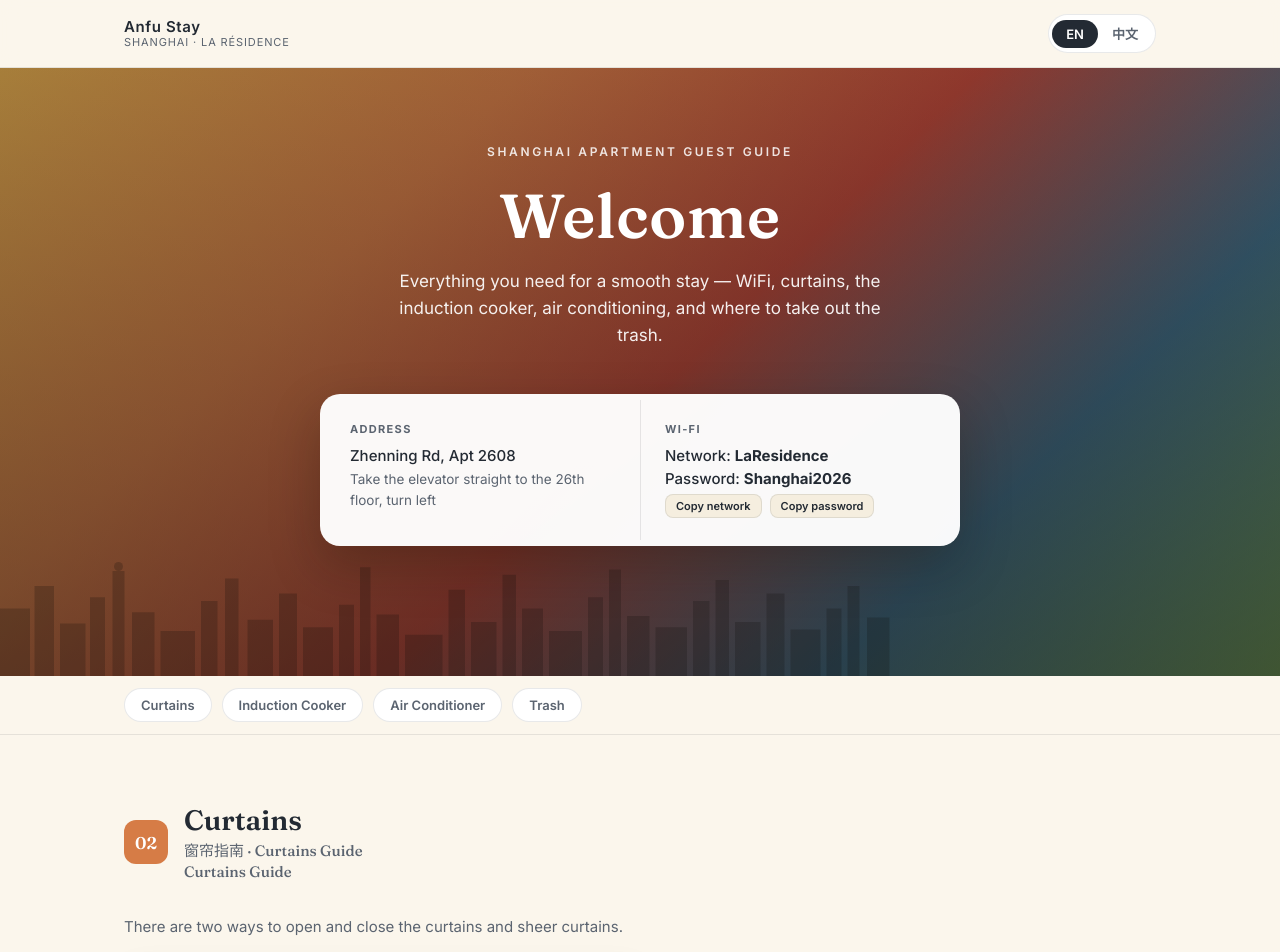
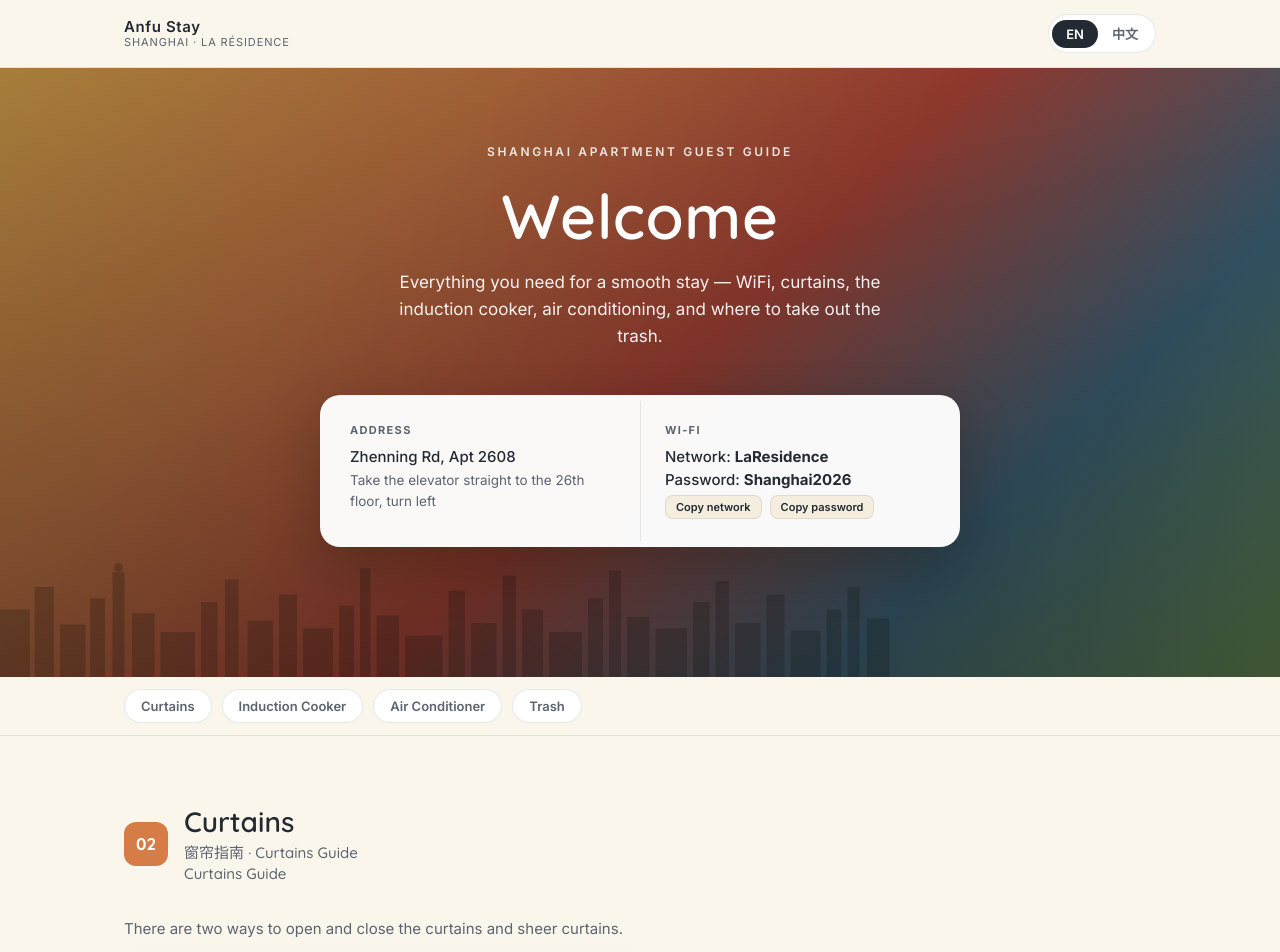
Before and after one commit to feifei15/Anfu-Stay, a plain HTML site: page index.html in a window 1280 px wide. Shown: the top 952 px of the page. Drawn offline with Linux system fonts and the light colour scheme.

Commit message:
Update index.html

```diff
--- a/index.html
+++ b/index.html
@@ -7,7 +7,7 @@
 <meta name="description" content="Everything you need for your stay at La Résidence, Shanghai — WiFi, curtains, induction cooker, air conditioning and trash disposal.">
 <link rel="preconnect" href="https://fonts.googleapis.com">
 <link rel="preconnect" href="https://fonts.gstatic.com" crossorigin>
-<link href="https://fonts.googleapis.com/css2?family=Fraunces:ital,opsz,wght@0,9..144,400;0,9..144,500;0,9..144,600;1,9..144,500&family=Inter:wght@400;500;600;700&family=Noto+Serif+SC:wght@500;600&display=swap" rel="stylesheet">
+<link href="https://fonts.googleapis.com/css2?family=Quicksand:wght@500;600;700&family=Inter:wght@400;500;600;700&display=swap" rel="stylesheet">
 <style>
   :root{
     --gold:#DFA84B;
@@ -32,9 +32,9 @@
     font-family:'Inter', -apple-system, BlinkMacSystemFont, sans-serif;
     -webkit-font-smoothing:antialiased;
   }
-  h1,h2,h3,.serif{ font-family:'Fraunces', 'Noto Serif SC', serif; }
-  [lang="en"] h1, [lang="en"] h2, [lang="en"] h3{ font-family:'Fraunces', serif; }
-  .zh-font{ font-family:'Noto Serif SC','Fraunces', serif; }
+  h1,h2,h3,.serif{ font-family:'Quicksand', 'PingFang SC', 'Hiragino Sans GB', 'Microsoft YaHei', sans-serif; font-weight:700; }
+  [lang="en"] h1, [lang="en"] h2, [lang="en"] h3{ font-family:'Quicksand', sans-serif; font-weight:700; }
+  .zh-font{ font-family:'PingFang SC', 'Hiragino Sans GB', 'Microsoft YaHei', 'Quicksand', sans-serif; font-weight:600; }
 
   /* language toggling */
   [data-lang="en"] .zh{ display:none; }
@@ -157,7 +157,7 @@
   .num-badge{
     flex:0 0 auto; width:44px; height:44px; border-radius:12px;
     display:flex; align-items:center; justify-content:center;
-    color:#fff; font-weight:700; font-size:17px; font-family:'Fraunces',serif;
+    color:#fff; font-weight:700; font-size:17px; font-family:'Quicksand', sans-serif;
   }
   .section-head h2{ margin:0; font-size:28px; font-weight:600; }
   .section-head .zh-title{ display:block; font-size:15px; color:var(--ink-soft); font-weight:500; margin-top:2px; }
```
